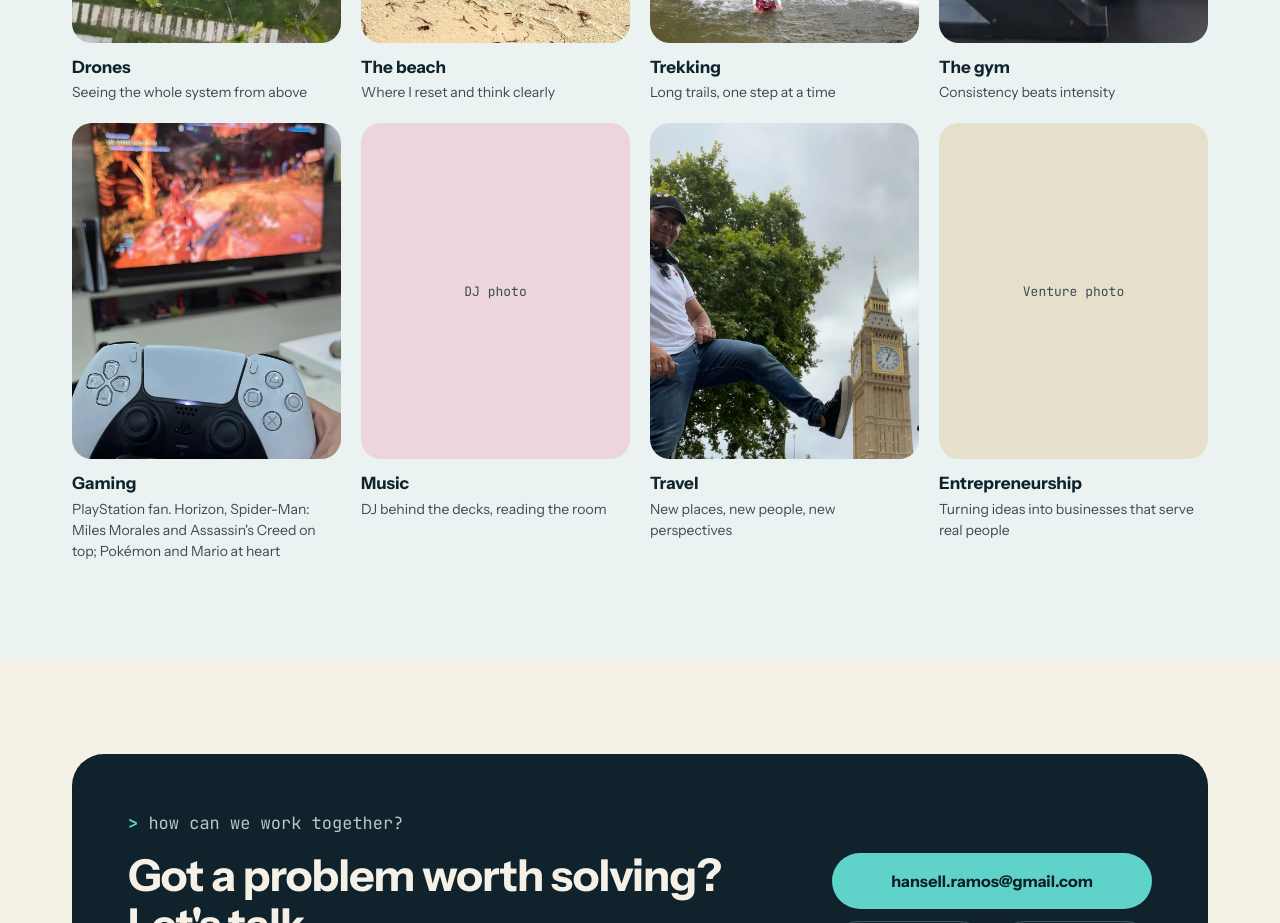
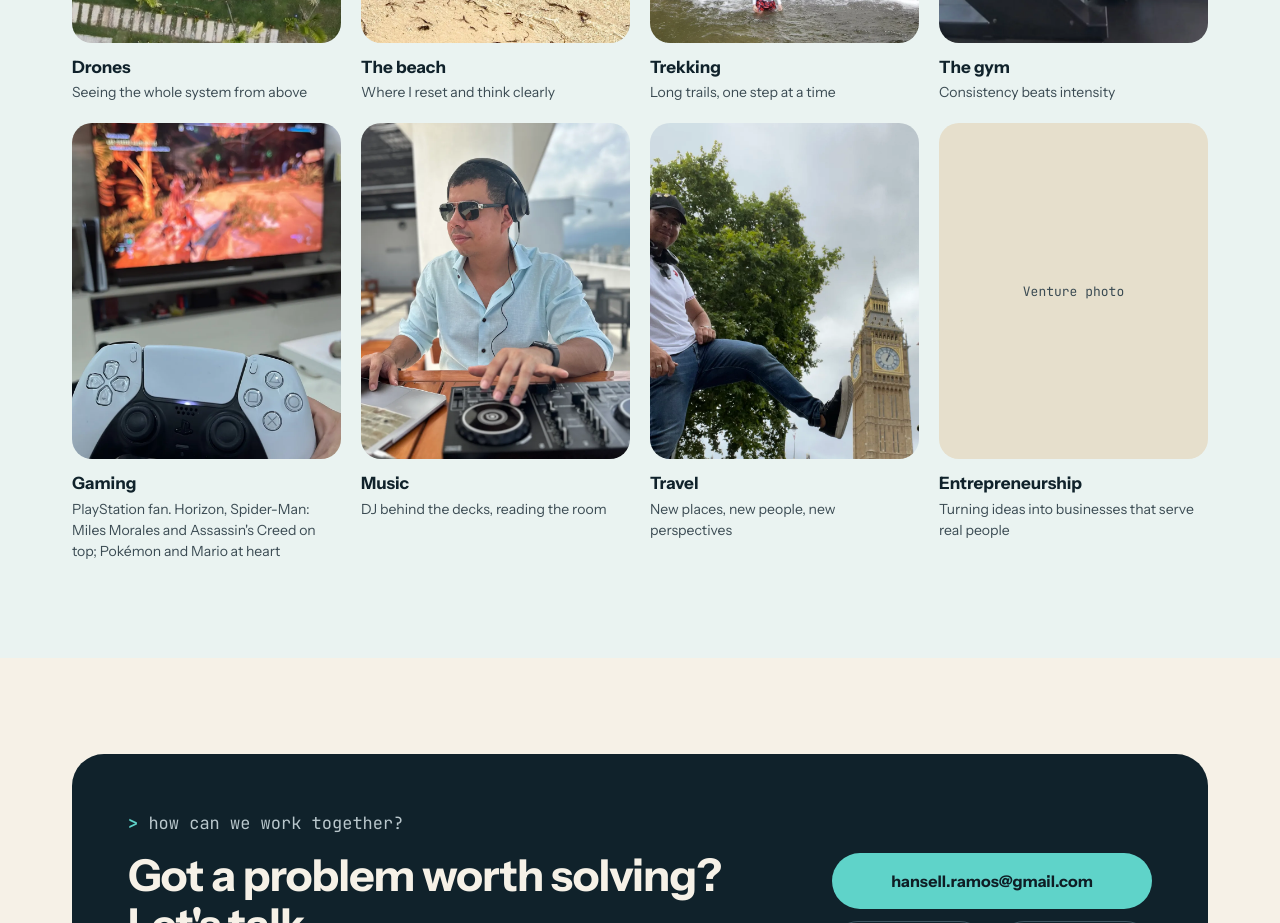
Before and after one commit to hansellramos/hansellramos.github.io, a Vue app: page / in a window 1280 px wide. Shown: the part 2960-3883 px from the top of the page. Built offline with nearby package versions, Linux system fonts and the light colour scheme.

Commit message:
Add DJ photo
Cropped to 4:5 on the decks, 960x1200 WebP, metadata stripped.

Co-Authored-By: Claude Opus 5.5 <noreply@anthropic.com>
Claude-Session: https://claude.ai/code/session_01MFcy8JsjSKobb3UXv5dqVE

```diff
--- a/src/data/profile.js
+++ b/src/data/profile.js
@@ -80,7 +80,7 @@ export const interests = [
     tint: '#d3dcef',
     photo: '/images/gaming.webp',
   },
-  { title: 'Music', caption: 'DJ behind the decks, reading the room', placeholder: 'DJ photo', tint: '#ecd5dc', photo: '' },
+  { title: 'Music', caption: 'DJ behind the decks, reading the room', placeholder: 'DJ photo', tint: '#ecd5dc', photo: '/images/dj.webp' },
   { title: 'Travel', caption: 'New places, new people, new perspectives', placeholder: 'Travel photo', tint: '#d5e6f1', photo: '/images/travel.webp' },
   {
     title: 'Entrepreneurship',
```
Also changed, not shown: public/images/dj.webp (added).
